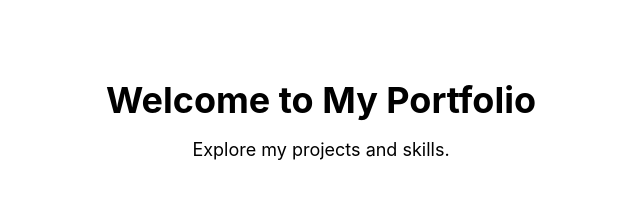
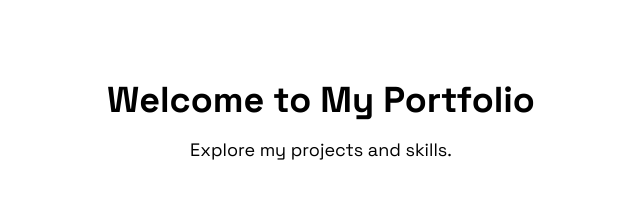
Before and after one commit to Charlesss-0/personal-portfolio, a Next.js app: page / in a window 1280 px wide. Shown: the top 214 px of the page, without its empty margins (319-959 px from the left). Built offline with nearby package versions, Linux system fonts and the light colour scheme.

Commit message:
chore: update README, configure Biome for Tailwind CSS

```diff
--- a/biome.json
+++ b/biome.json
@@ -30,5 +30,10 @@
 				"organizeImports": "on"
 			}
 		}
+	},
+	"css": {
+		"parser": {
+			"tailwindDirectives": true
+		}
 	}
 }
--- a/src/app/globals.css
+++ b/src/app/globals.css
@@ -1,36 +1,4 @@
 @import "tailwindcss";
-
-@layer utilities {
-	:root {
-		--core-text-color: #2f2f2f;
-		--core-select: #00eeff55;
-	}
-}
-
-html {
-	scroll-behavior: auto;
-}
-
-html.lenis,
-html.lenis body {
-	height: auto;
-}
-
-.lenis.lenis-smooth {
-	scroll-behavior: auto !important;
-}
-
-.lenis.lenis-smooth [data-lenis-prevent] {
-	overscroll-behavior: contain;
-}
-
-.lenis.lenis-stopped {
-	overflow: hidden;
-}
-
-.lenis.lenis-smooth iframe {
-	pointer-events: none;
-}
 
 ::selection {
 	background-color: var(--core-select);
--- a/src/app/layout.tsx
+++ b/src/app/layout.tsx
@@ -1,9 +1,14 @@
 import "./globals.css";
 
 import { GoogleTagManager } from "@next/third-parties/google";
+import type { Metadata } from "next";
+import { Space_Grotesk } from "next/font/google";
+import config from "@/data/config.json";
 
-import type { Metadata } from "next";
-import config from "@/data/config.json";
+const spaceGrotesk = Space_Grotesk({
+	subsets: ["latin"],
+	variable: "--font-sans",
+});
 
 export const metadata: Metadata = {
 	title: config.name,
@@ -20,7 +25,10 @@ export default function RootLayout({
 	children: React.ReactNode;
 }): React.ReactNode {
 	return (
-		<html lang="en" className={`antialiased no-scrollbar`}>
+		<html
+			lang="en"
+			className={`${spaceGrotesk.variable} antialiased no-scrollbar`}
+		>
 			<body>
 				<main>{children}</main>
 			</body>
```
Also changed, not shown: 1 other file (tests, documents, lock files or other folders).
